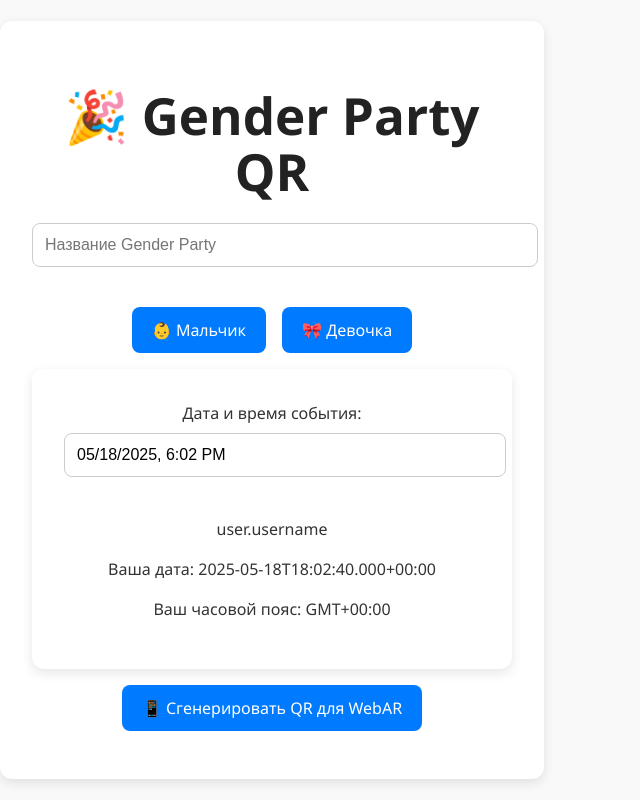
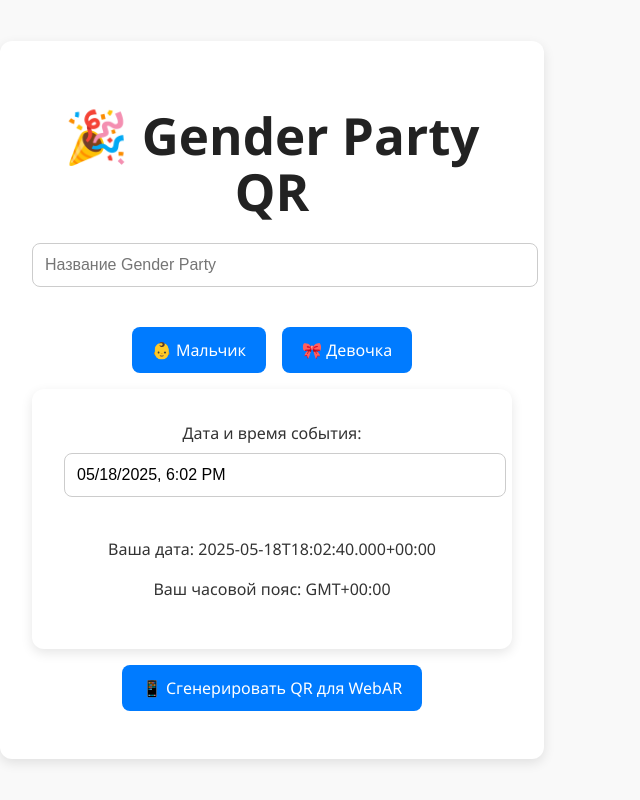
Before and after one commit to flxkd/genderparty-webapp, a React (Vite) app: page / in a window 1280 px wide. Shown: the whole page, without its empty margins (0-640 px from the left). Built offline with nearby package versions, Linux system fonts and the light colour scheme; what @twa-dev/sdk would draw is missing.

Commit message:
new interface

```diff
--- a/src/App.tsx
+++ b/src/App.tsx
@@ -57,7 +57,7 @@ function App() {
         }
 
         try {
-            const response = await fetch('http://genderparty.duckdns.org/api/v1/event', {
+            const response = await fetch('https://genderparty.duckdns.org/api/v1/event', {
                 method: 'POST',
                 headers: {
                     'Content-Type': 'application/json',
@@ -144,7 +144,6 @@ function App() {
                     placeholderText="Выберите дату и время"
                 />
 
-                <p> user.username</p>
                 <p>Ваша дата: {revealDateTime}</p>
                 <p>Ваш часовой пояс: GMT{timezoneOffset}</p>
             </div>
```
Also changed, not shown: 3 other files (tests, documents, lock files or other folders).
